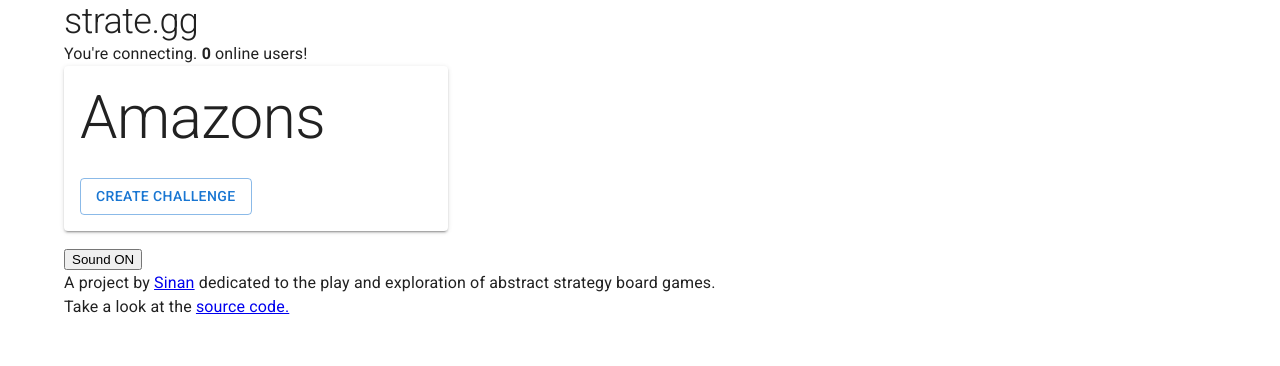
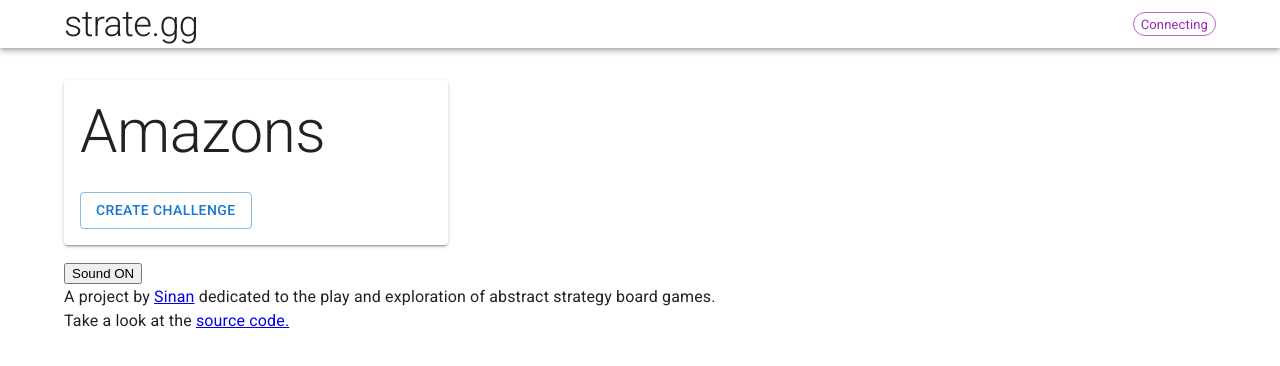
Before and after one commit to enjoythecode/strate.gg, a React (Create React App) app in the folder fe/: page / in a window 1280 px wide. Shown: the top 366 px of the page. Built offline with nearby package versions, Linux system fonts and the light colour scheme; no server answers.

Commit message:
initial app bar

```diff
--- a/fe/package.json
+++ b/fe/package.json
@@ -5,6 +5,7 @@
   "dependencies": {
     "@emotion/react": "^11.8.2",
     "@emotion/styled": "^11.8.1",
+    "@mui/icons-material": "^5.5.1",
     "@mui/material": "^5.5.1",
     "@testing-library/jest-dom": "^5.16.2",
     "@testing-library/react": "^11.2.7",
--- a/fe/src/Components/Header.js
+++ b/fe/src/Components/Header.js
@@ -1,28 +1,72 @@
 import React from "react";
 import { observer } from "mobx-react";
 import { useRootStore } from "../Store/RootStore";
+
+import { CONNECTION_STATUS_ENUM } from "../Network/Socket";
+
 import Typography from "@mui/material/Typography";
+import Chip from "@mui/material/Chip";
 
-const ConnectionWidget = observer(() => {
+import AppBar from "@mui/material/AppBar";
+import Box from "@mui/material/Box";
+import Toolbar from "@mui/material/Toolbar";
+import Grid from "@mui/material/Grid";
+import { Container } from "@mui/material";
+
+function Header() {
+  return (
+    <Box sx={{ flexGrow: 1 }}>
+      <AppBar position="static" color="transparent" sx={{ marginBottom: 4 }}>
+        <Toolbar variant="dense">
+          <Container fixed>
+            <Grid container justifyContent="space-between" alignItems="center">
+              <Grid item>
+                <Typography variant="h1" color="inherit" sx={{ fontSize: 36 }}>
+                  strate.gg
+                </Typography>
+              </Grid>
+              <Grid item>
+                <ConnectionChip />
+              </Grid>
+            </Grid>
+          </Container>
+        </Toolbar>
+      </AppBar>
+    </Box>
+  );
+}
+
+const ConnectionChip = observer(() => {
   const RootStore = useRootStore();
+
+  let chip_label;
+  let chip_color;
+
+  switch (RootStore.socket.connection_status) {
+    case CONNECTION_STATUS_ENUM.ONLINE:
+      chip_label = "Online";
+      chip_color = "success";
+      break;
+
+    case CONNECTION_STATUS_ENUM.CONNECTING:
+      chip_label = "Connecting";
+      chip_color = "secondary";
+      break;
+
+    case CONNECTION_STATUS_ENUM.OFFLINE:
+      chip_label = "Offline";
+      chip_color = "error";
+      break;
+  }
+
   return (
-    <div>
-      You're {RootStore.socket.connection_status}.
-      <b> {RootStore.socket.active_users}</b> online users!
-    </div>
+    <Chip
+      label={chip_label}
+      color={chip_color}
+      variant="outlined"
+      size="small"
+    />
   );
 });
 
-const Header = () => {
-  const RootStore = useRootStore();
-  return (
-    <header>
-      <Typography variant="h1" sx={{ fontSize: 36 }}>
-        strate.gg
-      </Typography>
-      <ConnectionWidget />
-    </header>
-  );
-};
-
 export default Header;
--- a/fe/src/Network/Socket.js
+++ b/fe/src/Network/Socket.js
@@ -1,5 +1,11 @@
 import io from "socket.io-client";
 import { makeObservable, observable, action } from "mobx";
+
+export const CONNECTION_STATUS_ENUM = {
+  CONNECTING: 1,
+  ONLINE: 2,
+  OFFLINE: 3,
+};
 
 class Socket {
   active_users = 0;
@@ -33,16 +39,16 @@ class Socket {
     this.io = io(host_is_development ? "localhost" : "strate.gg", options);
 
     this.bind_socket_listeners();
-    this.set_connection_status("connecting");
+    this.set_connection_status(CONNECTION_STATUS_ENUM.CONNECTING);
   };
 
   bind_socket_listeners = () => {
     this.io.on("connect", () => {
-      this.set_connection_status("online");
+      this.set_connection_status(CONNECTION_STATUS_ENUM.ONLINE);
     });
 
     this.io.on("disconnect", (data) => {
-      this.set_connection_status("offline");
+      this.set_connection_status(CONNECTION_STATUS_ENUM.OFFLINE);
     });
 
     this.io.on("connection-player-id", (data) => {
--- a/fe/src/index.js
+++ b/fe/src/index.js
@@ -18,9 +18,10 @@ RootStore.socket.connect();
 ReactDOM.render(
   <React.StrictMode>
     <CssBaseline />
-    <Container fixed sx={{ bgcolor: "background.paper" }}>
-      <RootStoreProvider store={RootStore}>
-        <Header />
+
+    <RootStoreProvider store={RootStore}>
+      <Header />
+      <Container fixed sx={{ bgcolor: "background.paper" }}>
         <Router>
           <Switch>
             <Route path="/play/:gameName">
@@ -32,8 +33,8 @@ ReactDOM.render(
           </Switch>
         </Router>
         <Footer />
-      </RootStoreProvider>
-    </Container>
+      </Container>
+    </RootStoreProvider>
   </React.StrictMode>,
   document.getElementById("root")
 );
```
Also changed, not shown: 1 other file (tests, documents, lock files or other folders).
